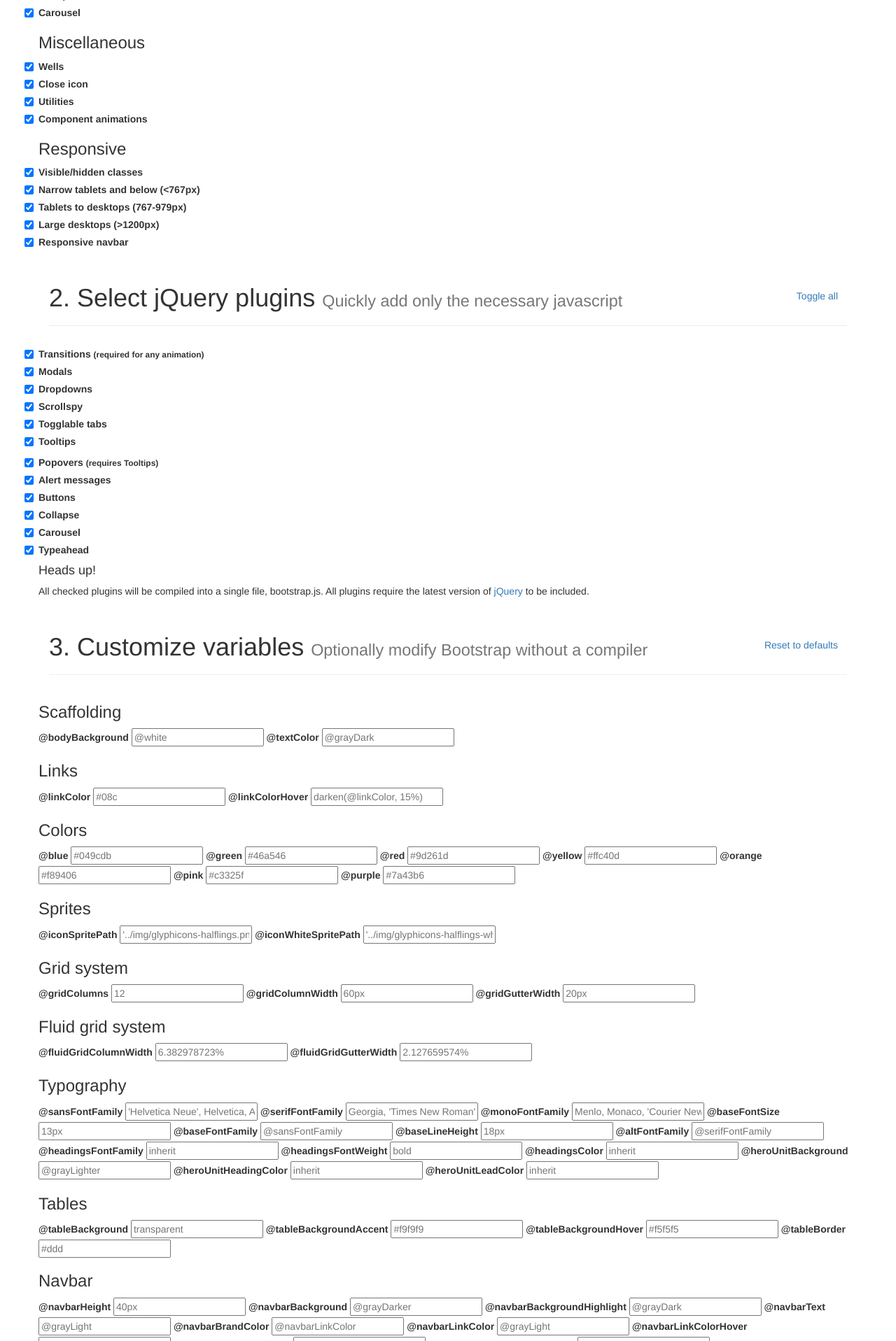
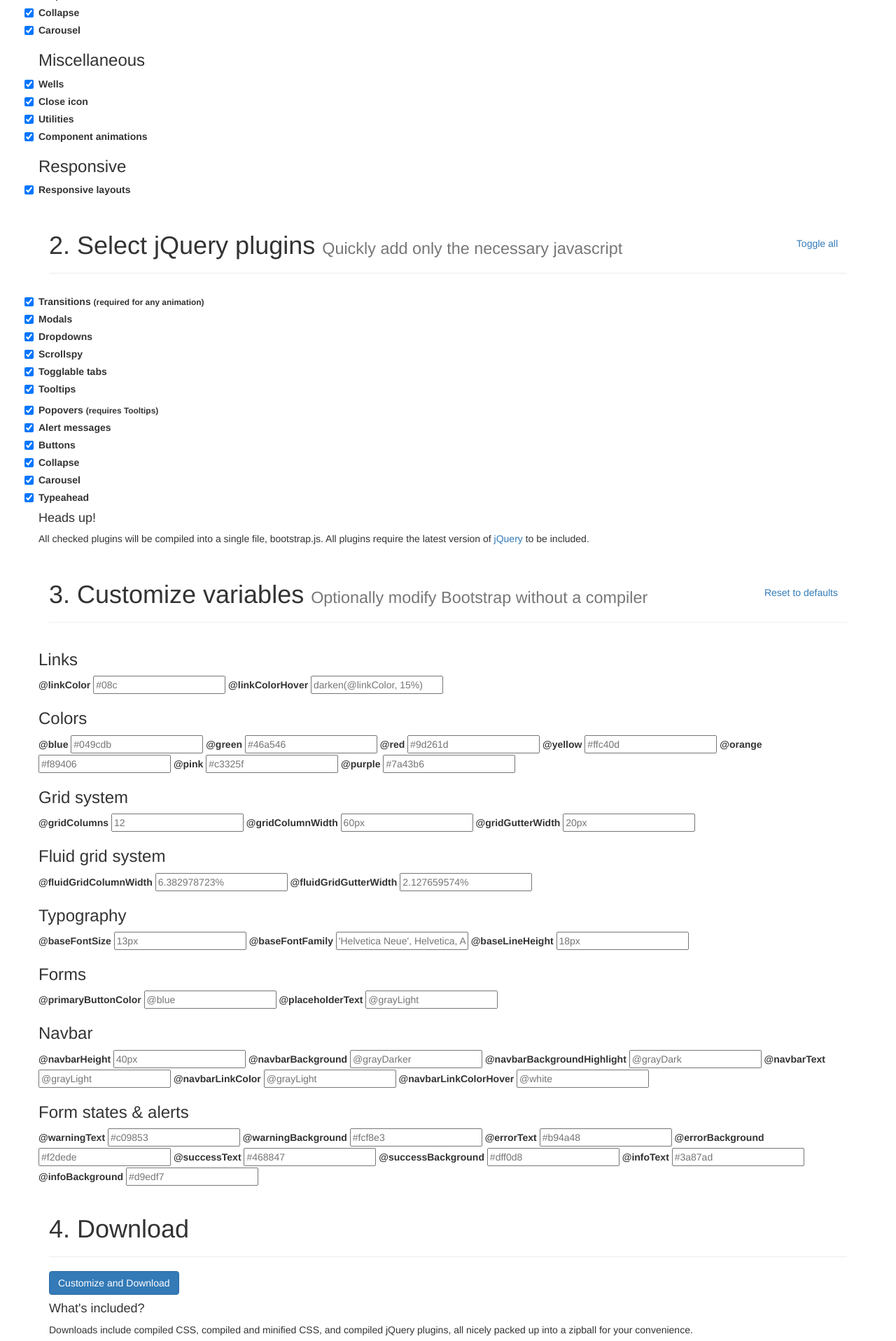
Before and after one commit to slsy/test, a PHP site: page /download.html in a window 1280 px wide. Shown: the part 1281-3198 px from the top of the page at 70% size. Run offline with PHP 8.4, Linux system fonts and the light colour scheme; some libraries are stand-ins or nearby versions.

```diff
--- a/download.html
+++ b/download.html
@@ -2,7 +2,7 @@
 <html lang="en">
   <head>
     <meta charset="utf-8">
-    <title>Download · Twitter Bootstrap</title>
+    <title>Download · Bootstrap</title>
     <meta name="viewport" content="width=device-width, initial-scale=1.0">
     <meta name="description" content="">
     <meta name="author" content="">
@@ -20,11 +20,9 @@
 
     <!-- Le fav and touch icons -->
     <link rel="shortcut icon" href="assets/ico/favicon.ico">
-    <link rel="apple-touch-icon-precomposed" sizes="144x144" href="assets/ico/apple-touch-icon-144-precomposed.png">
-    <link rel="apple-touch-icon-precomposed" sizes="114x114" href="assets/ico/apple-touch-icon-114-precomposed.png">
-    <link rel="apple-touch-icon-precomposed" sizes="72x72" href="assets/ico/apple-touch-icon-72-precomposed.png">
-    <link rel="apple-touch-icon-precomposed" href="assets/ico/apple-touch-icon-57-precomposed.png">
-
+    <link rel="apple-touch-icon" href="assets/ico/apple-touch-icon.png">
+    <link rel="apple-touch-icon" sizes="72x72" href="assets/ico/apple-touch-icon-72x72.png">
+    <link rel="apple-touch-icon" sizes="114x114" href="assets/ico/apple-touch-icon-114x114.png">
   </head>
 
   <body data-spy="scroll" data-target=".subnav" data-offset="50">
@@ -35,13 +33,13 @@
     <div class="navbar navbar-fixed-top">
       <div class="navbar-inner">
         <div class="container">
-          <button type="button"class="btn btn-navbar" data-toggle="collapse" data-target=".nav-collapse">
+          <a class="btn btn-navbar" data-toggle="collapse" data-target=".nav-collapse">
             <span class="icon-bar"></span>
             <span class="icon-bar"></span>
             <span class="icon-bar"></span>
-          </button>
+          </a>
           <a class="brand" href="./index.html">Bootstrap</a>
-          <div class="nav-collapse collapse">
+          <div class="nav-collapse">
             <ul class="nav">
               <li class="">
                 <a href="./index.html">Overview</a>
@@ -109,7 +107,8 @@
       <h3>Base CSS</h3>
       <label class="checkbox"><input checked="checked" type="checkbox" value="type.less"> Headings, body, etc</label>
       <label class="checkbox"><input checked="checked" type="checkbox" value="code.less"> Code and pre</label>
-      <label class="checkbox"><input checked="checked" type="checkbox" value="labels-badges.less"> Labels and badges</label>
+      <label class="checkbox"><input checked="checked" type="checkbox" value="labels.less"> Labels</label>
+      <label class="checkbox"><input checked="checked" type="checkbox" value="badges.less"> Badges</label>
       <label class="checkbox"><input checked="checked" type="checkbox" value="tables.less"> Tables</label>
       <label class="checkbox"><input checked="checked" type="checkbox" value="forms.less"> Forms</label>
       <label class="checkbox"><input checked="checked" type="checkbox" value="buttons.less"> Buttons</label>
@@ -144,11 +143,7 @@
       <label class="checkbox"><input checked="checked" type="checkbox" value="utilities.less"> Utilities</label>
       <label class="checkbox"><input checked="checked" type="checkbox" value="component-animations.less"> Component animations</label>
       <h3>Responsive</h3>
-      <label class="checkbox"><input checked="checked" type="checkbox" value="responsive-utilities.less"> Visible/hidden classes</label>
-      <label class="checkbox"><input checked="checked" type="checkbox" value="responsive-767px-max.less"> Narrow tablets and below (<767px)</label>
-      <label class="checkbox"><input checked="checked" type="checkbox" value="responsive-768px-979px.less"> Tablets to desktops (767-979px)</label>
-      <label class="checkbox"><input checked="checked" type="checkbox" value="responsive-1200px-min.less"> Large desktops (>1200px)</label>
-      <label class="checkbox"><input checked="checked" type="checkbox" value="responsive-navbar.less"> Responsive navbar</label>
+      <label class="checkbox"><input checked="checked" type="checkbox" value="responsive.less"> Responsive layouts</label>
     </div><!-- /span -->
   </div><!-- /row -->
 </section>
@@ -232,12 +227,6 @@
   </div>
   <div class="row download-builder">
     <div class="span3">
-      <h3>Scaffolding</h3>
-      <label>@bodyBackground</label>
-      <input type="text" class="span3" placeholder="@white">
-      <label>@textColor</label>
-      <input type="text" class="span3" placeholder="@grayDark">
-
       <h3>Links</h3>
       <label>@linkColor</label>
       <input type="text" class="span3" placeholder="#08c">
@@ -258,13 +247,6 @@
       <input type="text" class="span3" placeholder="#c3325f">
       <label>@purple</label>
       <input type="text" class="span3" placeholder="#7a43b6">
-
-      <h3>Sprites</h3>
-      <label>@iconSpritePath</label>
-      <input type="text" class="span3" placeholder="'../img/glyphicons-halflings.png'">
-      <label>@iconWhiteSpritePath</label>
-      <input type="text" class="span3" placeholder="'../img/glyphicons-halflings-white.png'">
-
     </div><!-- /span -->
     <div class="span3">
       <h3>Grid system</h3>
@@ -279,46 +261,20 @@
       <input type="text" class="span3" placeholder="6.382978723%">
       <label>@fluidGridGutterWidth</label>
       <input type="text" class="span3" placeholder="2.127659574%">
-
       <h3>Typography</h3>
-      <label>@sansFontFamily</label>
-      <input type="text" class="span3" placeholder="'Helvetica Neue', Helvetica, Arial, sans-serif">
-      <label>@serifFontFamily</label>
-      <input type="text" class="span3" placeholder="Georgia, 'Times New Roman', Times, serif">
-      <label>@monoFontFamily</label>
-      <input type="text" class="span3" placeholder="Menlo, Monaco, 'Courier New', monospace">
       <label>@baseFontSize</label>
       <input type="text" class="span3" placeholder="13px">
       <label>@baseFontFamily</label>
-      <input type="text" class="span3" placeholder="@sansFontFamily">
+      <input type="text" class="span3" placeholder="'Helvetica Neue', Helvetica, Arial, sans-serif">
       <label>@baseLineHeight</label>
       <input type="text" class="span3" placeholder="18px">
-      <label>@altFontFamily</label>
-      <input type="text" class="span3" placeholder="@serifFontFamily">
-      <label>@headingsFontFamily</label>
-      <input type="text" class="span3" placeholder="inherit">
-      <label>@headingsFontWeight</label>
-      <input type="text" class="span3" placeholder="bold">
-      <label>@headingsColor</label>
-      <input type="text" class="span3" placeholder="inherit">
-      <label>@heroUnitBackground</label>
-      <input type="text" class="span3" placeholder="@grayLighter">
-      <label>@heroUnitHeadingColor</label>
-      <input type="text" class="span3" placeholder="inherit">
-      <label>@heroUnitLeadColor</label>
-      <input type="text" class="span3" placeholder="inherit">
     </div><!-- /span -->
     <div class="span3">
-      <h3>Tables</h3>
-      <label>@tableBackground</label>
-      <input type="text" class="span3" placeholder="transparent">
-      <label>@tableBackgroundAccent</label>
-      <input type="text" class="span3" placeholder="#f9f9f9">
-      <label>@tableBackgroundHover</label>
-      <input type="text" class="span3" placeholder="#f5f5f5">
-      <label>@tableBorder</label>
-      <input type="text" class="span3" placeholder="#ddd">
-
+      <h3>Forms</h3>
+      <label>@primaryButtonColor</label>
+      <input type="text" class="span3" placeholder="@blue">
+      <label>@placeholderText</label>
+      <input type="text" class="span3" placeholder="@grayLight">
       <h3>Navbar</h3>
       <label>@navbarHeight</label>
       <input type="text" class="span3" placeholder="40px">
@@ -328,59 +284,12 @@
       <input type="text" class="span3" placeholder="@grayDark">
       <label>@navbarText</label>
       <input type="text" class="span3" placeholder="@grayLight">
-      <label>@navbarBrandColor</label>
-      <input type="text" class="span3" placeholder="@navbarLinkColor">
       <label>@navbarLinkColor</label>
       <input type="text" class="span3" placeholder="@grayLight">
       <label>@navbarLinkColorHover</label>
       <input type="text" class="span3" placeholder="@white">
-      <label>@navbarLinkColorActive</label>
-      <input type="text" class="span3" placeholder="@navbarLinkColorHover">
-      <label>@navbarLinkBackgroundHover</label>
-      <input type="text" class="span3" placeholder="transparent">
-      <label>@navbarLinkBackgroundActive</label>
-      <input type="text" class="span3" placeholder="@navbarBackground">
-      <label>@navbarSearchBackground</label>
-      <input type="text" class="span3" placeholder="lighten(@navbarBackground, 25%)">
-      <label>@navbarSearchBackgroundFocus</label>
-      <input type="text" class="span3" placeholder="@white">
-      <label>@navbarSearchBorder</label>
-      <input type="text" class="span3" placeholder="darken(@navbarSearchBackground, 30%)">
-      <label>@navbarSearchPlaceholderColor</label>
-      <input type="text" class="span3" placeholder="#ccc">
-
-      <h3>Dropdowns</h3>
-      <label>@dropdownBackground</label>
-      <input type="text" class="span3" placeholder="@white">
-      <label>@dropdownBorder</label>
-      <input type="text" class="span3" placeholder="rgba(0,0,0,.2)">
-      <label>@dropdownLinkColor</label>
-      <input type="text" class="span3" placeholder="@grayDark">
-      <label>@dropdownLinkColorHover</label>
-      <input type="text" class="span3" placeholder="@white">
-      <label>@dropdownLinkBackgroundHover</label>
-      <input type="text" class="span3" placeholder="@linkColor">
     </div><!-- /span -->
     <div class="span3">
-      <h3>Forms</h3>
-      <label>@placeholderText</label>
-      <input type="text" class="span3" placeholder="@grayLight">
-      <label>@inputBackground</label>
-      <input type="text" class="span3" placeholder="@white">
-      <label>@inputBorder</label>
-      <input type="text" class="span3" placeholder="#ccc">
-      <label>@inputBorderRadius</label>
-      <input type="text" class="span3" placeholder="3px">
-      <label>@inputDisabledBackground</label>
-      <input type="text" class="span3" placeholder="@grayLighter">
-      <label>@formActionsBackground</label>
-      <input type="text" class="span3" placeholder="#f5f5f5">
-
-      <label>@btnPrimaryBackground</label>
-      <input type="text" class="span3" placeholder="@linkColor">
-      <label>@btnPrimaryBackgroundHighlight</label>
-      <input type="text" class="span3" placeholder="darken(@white, 10%);">
-
       <h3>Form states &amp; alerts</h3>
       <label>@warningText</label>
       <input type="text" class="span3" placeholder="#c09853">
@@ -409,7 +318,7 @@
     </h1>
   </div>
   <div class="download-btn">
-    <a class="btn btn-primary" href="#" >Customize and Download</a>
+    <a class="btn btn-primary" href="#">Customize and Download</a>
     <h4>What's included?</h4>
     <p>Downloads include compiled CSS, compiled and minified CSS, and compiled jQuery plugins, all nicely packed up into a zipball for your convenience.</p>
   </div>
```
Also changed, not shown: bootstrap.less (+52 -191 lines), home.php (added, +13 -0 lines), bootstrap-modal.js (added).
